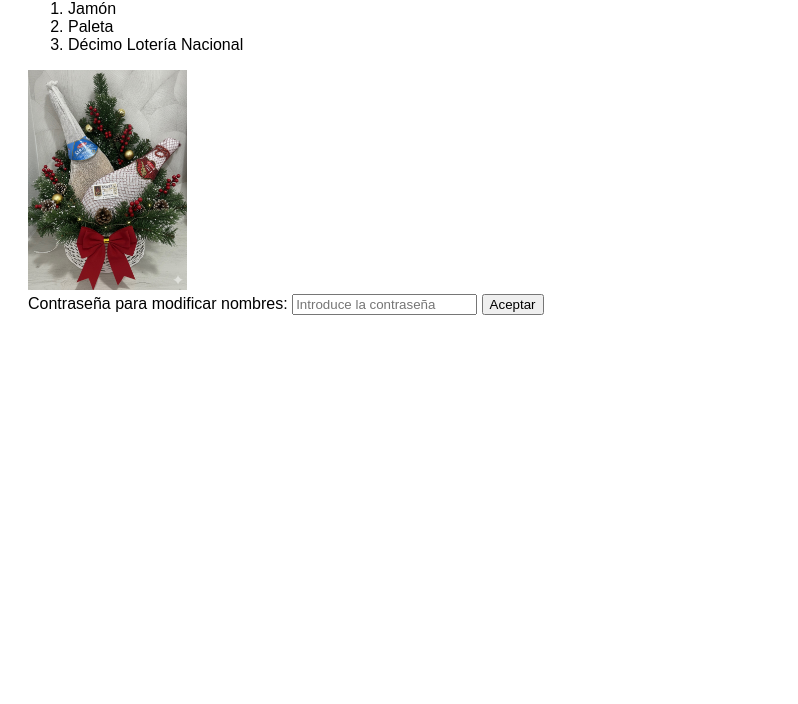
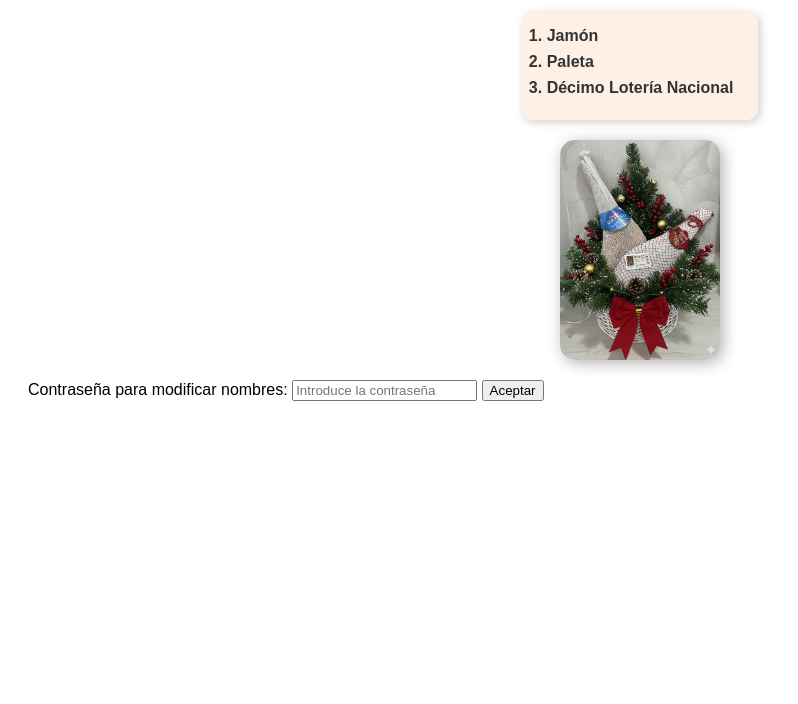
Before and after one commit to Borjaguera/Rifa, a plain HTML site: page index.html in a window 1280 px wide. Shown: the part 96-800 px from the top of the page, without its empty margins (0-798 px from the left). Drawn offline with Linux system fonts and the light colour scheme; no server answers.

Commit message:
Update index.html
ADORNO

```diff
--- a/index.html
+++ b/index.html
@@ -3,6 +3,50 @@
 <head>
   <meta charset="UTF-8" />
   <title>Rifa Manuel</title>
+  <style>
+  /* Estilo del título */
+  h2 {
+    font-family: 'Arial Black', Gadget, sans-serif;
+    font-size: 28px;
+    color: #b30000;
+    text-align: center;
+    text-shadow: 2px 2px 5px #aaa;
+    margin-bottom: 10px;
+  }
+
+  /* Estilo de la lista */
+  ol {
+    background: #fff0e6;
+    padding: 15px 25px;
+    border-radius: 10px;
+    width: fit-content;
+    margin: 0 auto 20px auto;
+    box-shadow: 2px 2px 10px rgba(0,0,0,0.2);
+    font-weight: bold;
+    color: #333;
+  }
+
+  ol li {
+    margin-bottom: 8px;
+  }
+
+  /* Estilo de la imagen */
+  img {
+    display: block;
+    margin: 20px auto;
+    width: 20%;
+    height: auto;
+    border-radius: 15px;
+    box-shadow: 3px 3px 15px rgba(0,0,0,0.3);
+    transition: transform 0.3s, box-shadow 0.3s;
+  }
+
+  /* Efecto hover */
+  img:hover {
+    transform: scale(1.05);
+    box-shadow: 5px 5px 20px rgba(0,0,0,0.5);
+  }
+</style>
   <style>
     body { font-family: Arial, sans-serif; padding: 20px; }
     table { border-collapse: collapse; width: 500px; text-align: left; margin-top: 10px;}
@@ -37,7 +81,7 @@
 </head>
 <body>
 
-<h2>Rifa Cesta Navidad</h2>
+<h1>Rifa Cesta Navidad</h1>
 <ol>
   <li>Jamón</li>
   <li>Paleta</li>
```
